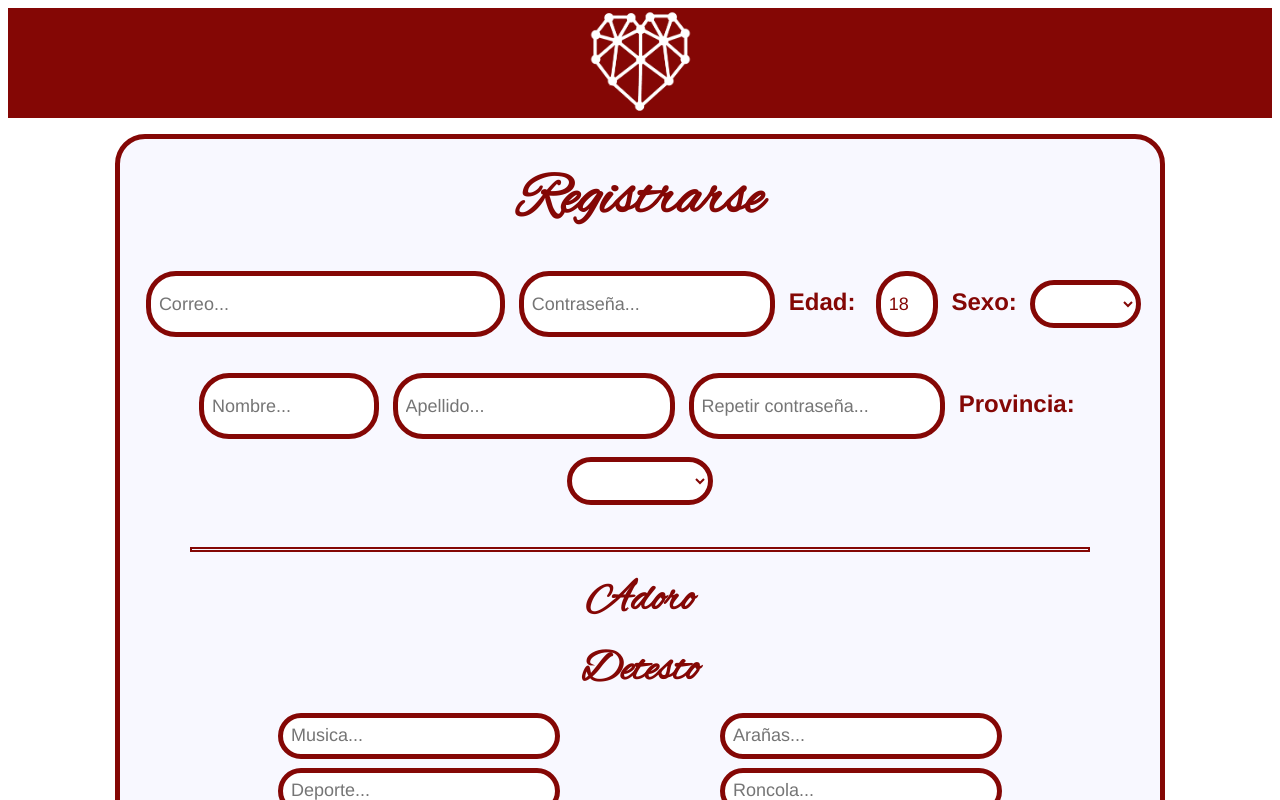
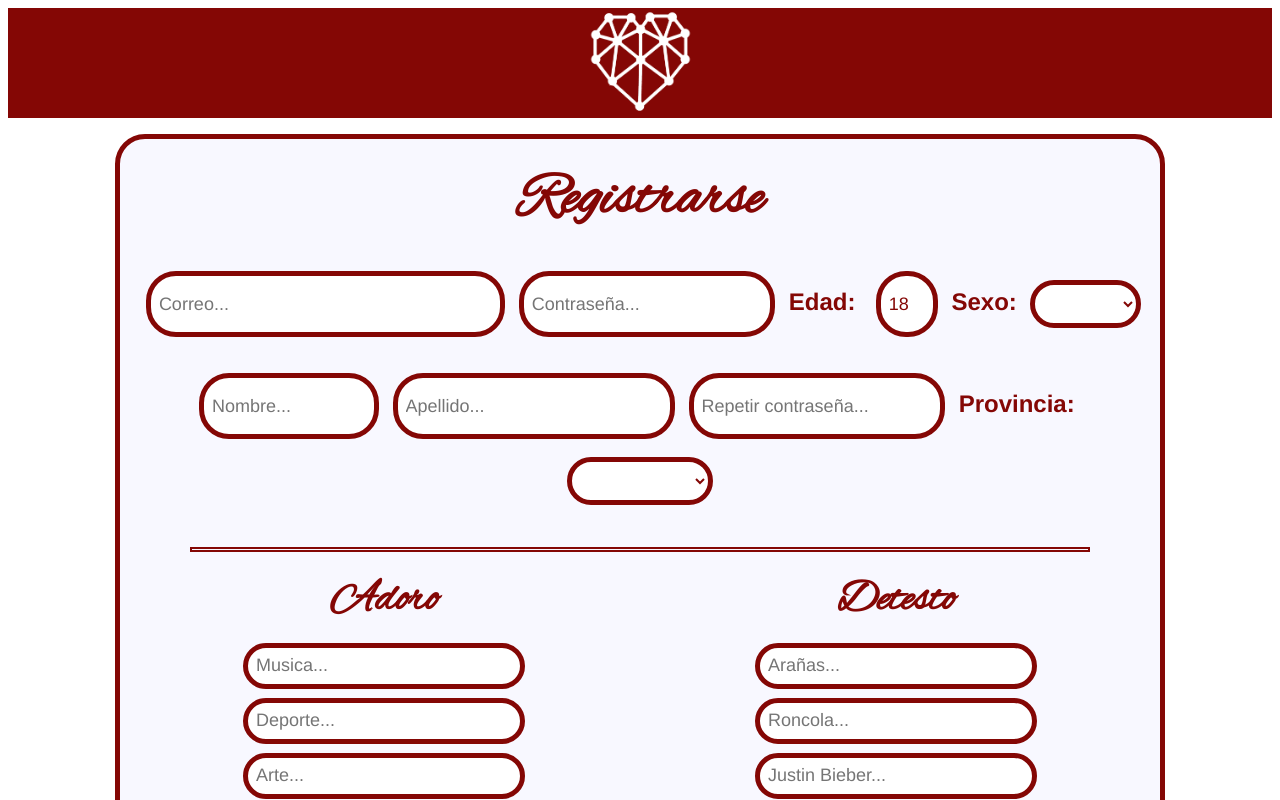
Before and after one commit to ArqSoft21-UNIZAR/Frontend, an Angular app: page /register in a window 1280 px wide. Shown: the top 800 px of the page. Built offline with nearby package versions, Linux system fonts and the light colour scheme; what ngx-cookie-service would draw is missing.

Commit message:
Modificados tags en register

```diff
--- a/src/app/register/register.component.css
+++ b/src/app/register/register.component.css
@@ -3,6 +3,14 @@
 div.register {
 	width: 80vw;
 	height: auto;
+}
+
+div.split {
+  height: 100%;
+  width: 50%;
+  display: inline-block;
+  text-align: center;
+  overflow-x: hidden;
 }
 
 /*-------------------------- TEXTO --------------------------*/
@@ -14,7 +22,6 @@ h2 {
   font-weight: bold;
   font-size: 44px;
   text-align: center;
-  margin: 200px;
 	margin-top: 5px;
 	margin-bottom: 10px;
 }
@@ -51,8 +58,6 @@ input.surname {
 input.tag {
   width: 20vw;
   height: 20px;
-  margin-left: 80px;
-  margin-right: 80px;
   margin-top: 0.25em;
   margin-bottom: 0.25em;
 }
--- a/src/app/register/register.component.html
+++ b/src/app/register/register.component.html
@@ -75,26 +75,15 @@
       </select>
     </div>
     <hr />
-    <div class="center">
-      <!-- TODO(Marcos): Esto no son dos columnas de HTML... -->
+    <div class="split">
       <h2>Adoro</h2>
-      <h2>Detesto</h2>
-    </div>
-    <div class="center">
+      <br>
       <input
         type="text"
         [(ngModel)]="tagGood[0]"
         name="tagGood0"
         class="tag"
         placeholder="Musica..."
-        required="required"
-      />
-      <input
-        type="text"
-        [(ngModel)]="tagBad[0]"
-        name="tagBad0"
-        class="tag"
-        placeholder="Arañas..."
         required="required"
       />
       <input
@@ -107,18 +96,30 @@
       />
       <input
         type="text"
+        [(ngModel)]="tagGood[2]"
+        name="tagGood2"
+        class="tag"
+        placeholder="Arte..."
+        required="required"
+      />
+    </div>
+    <div class="split">
+      <h2>Detesto</h2>
+      <br>
+      <input
+        type="text"
+        [(ngModel)]="tagBad[0]"
+        name="tagBad0"
+        class="tag"
+        placeholder="Arañas..."
+        required="required"
+      />
+      <input
+        type="text"
         [(ngModel)]="tagBad[1]"
         name="tagBad1"
         class="tag"
         placeholder="Roncola..."
-        required="required"
-      />
-      <input
-        type="text"
-        [(ngModel)]="tagGood[2]"
-        name="tagGood2"
-        class="tag"
-        placeholder="Arte..."
         required="required"
       />
       <input
```
